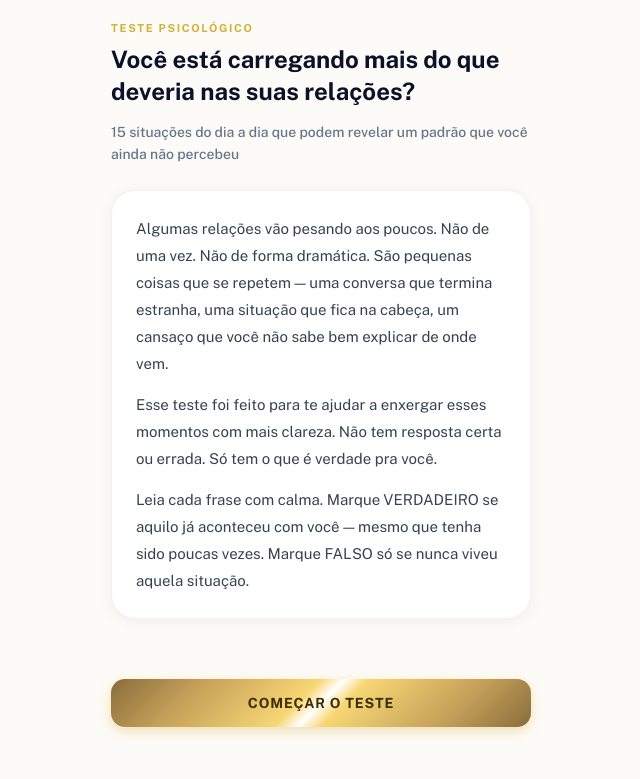
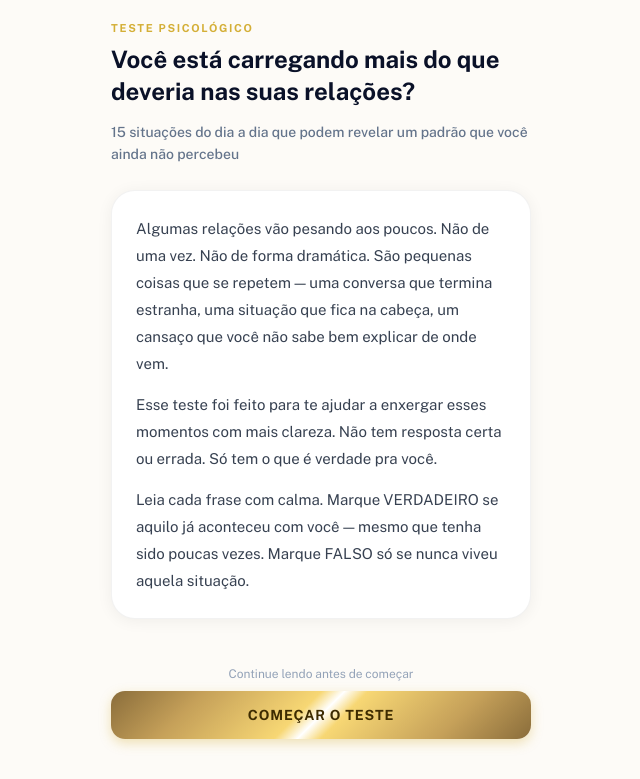
Before and after one commit to vgtallan-afk/Quiz, a React (Vite) app: page / in a window 1280 px wide. Shown: the part 276-1055 px from the top of the page, without its empty margins (319-959 px from the left). Built offline with nearby package versions, Linux system fonts and the light colour scheme.

Commit message:
Update Quiz.jsx

```diff
--- a/src/Quiz.jsx
+++ b/src/Quiz.jsx
@@ -559,7 +559,7 @@ export default function Quiz() {
             <p style={{ fontSize: "14px", fontWeight: 500, color: "#64748B", marginBottom: "24px", lineHeight: 1.6 }}>
               {quizData.subtitle}
             </p>
-            <Card style={{ marginBottom: "60px", position: "relative" }}>
+            <Card style={{ marginBottom: "48px", position: "relative" }}>
   {quizData.intro.split("\n\n").map((p, i, arr) => (
     <p
       key={i}
@@ -575,6 +575,17 @@ export default function Quiz() {
   ))}
 
 </Card>
+
+<p
+  style={{
+    fontSize: "12px",
+    color: "#94A3B8",
+    textAlign: "center",
+    marginBottom: "10px"
+  }}
+>
+  Continue lendo antes de começar
+</p>
 
 <button
   onClick={() => setPhase("quiz")}
```
